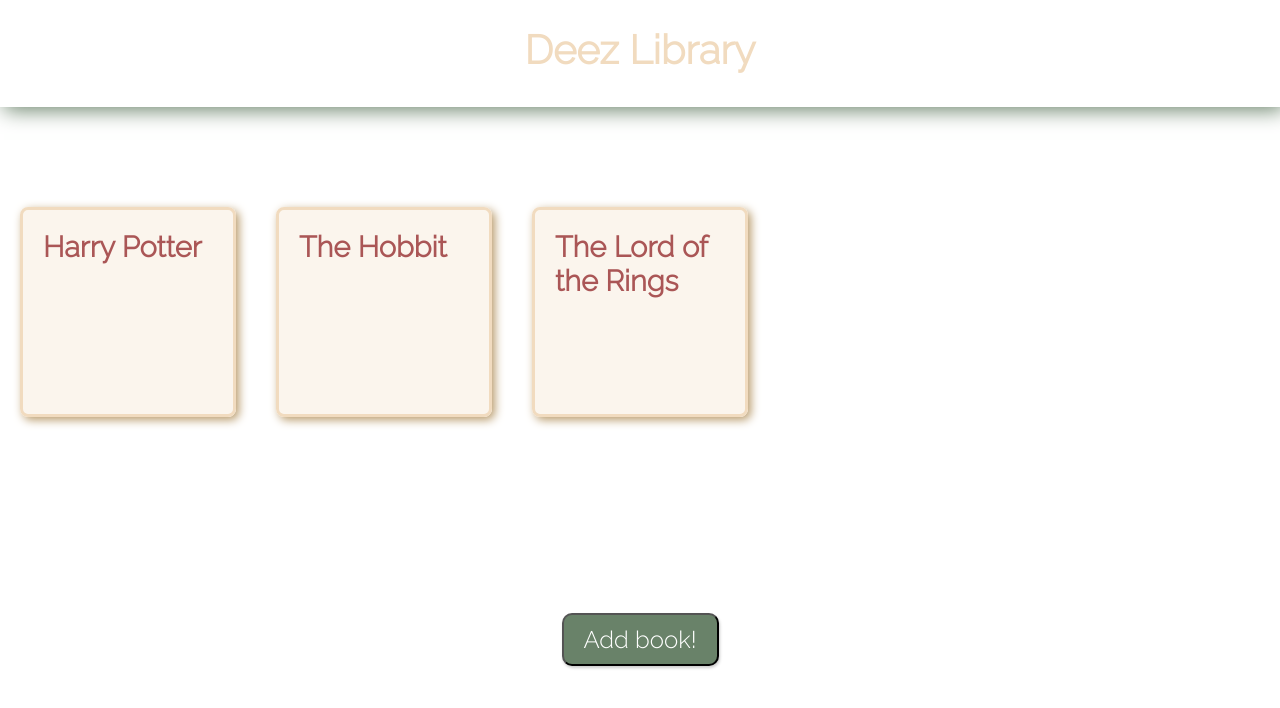
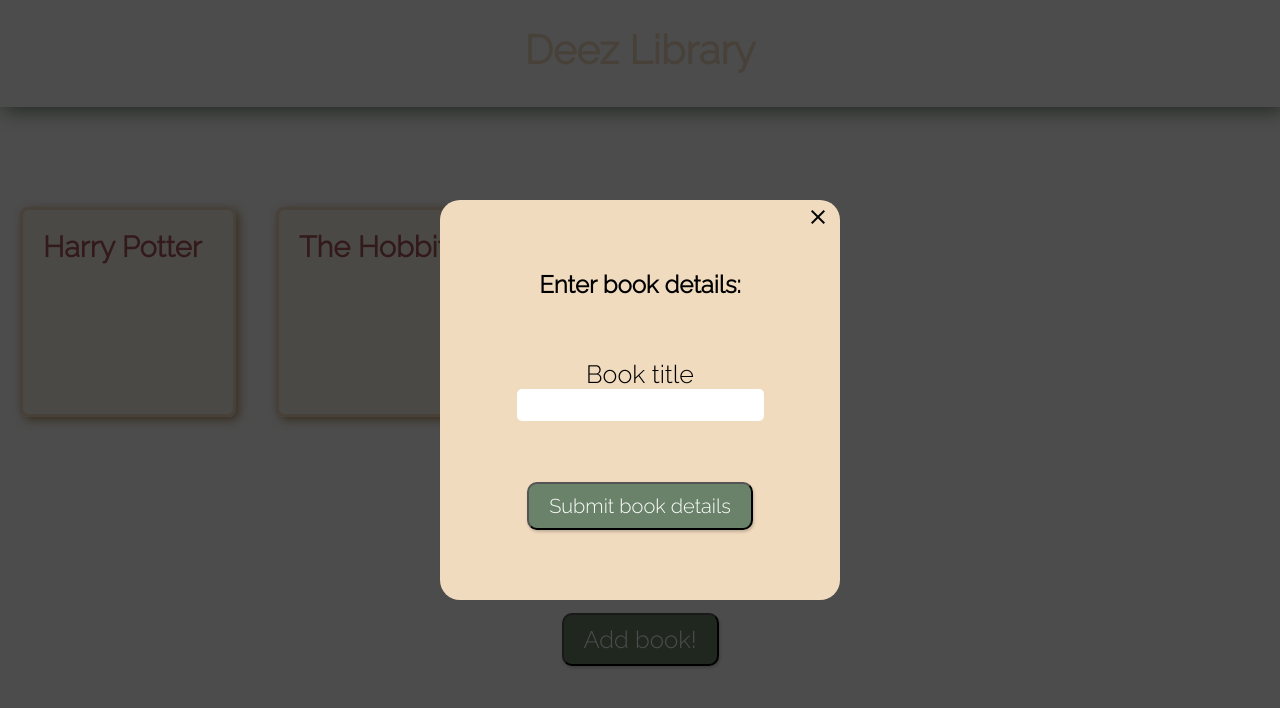
Before and after one commit to jamiecmarks/odin-library, a plain HTML site: page index.html in a window 1280 px wide. Both pictures are taken after a click on the button "Add book!". Drawn offline with nearby package versions, Linux system fonts and the light colour scheme.

Commit message:
Add modal with animation and close button

```diff
--- a/index.html
+++ b/index.html
@@ -5,14 +5,34 @@
     <meta charset="utf-8" />
     <link rel="stylesheet" href="styles.css" />
     <script src="./script.js" defer></script>
+    <link
+      rel="stylesheet"
+      href="https://fonts.googleapis.com/css2?family=Material+Symbols+Outlined:opsz,wght,FILL,GRAD@48,400,0,0"
+    />
   </head>
   <body>
     <h1 class="title">Deez Library</h1>
     <div class="main-content">
       <div class="books"></div>
       <div class="actions">
-        <button type="button">Add book!</button>
+        <button type="button" onclick="showModal()">Add book!</button>
       </div>
+    </div>
+    <div class="popup-form">
+      <form method="post" action="#">
+        <span class="material-symbols-outlined close">
+          close
+        </span>
+        <h2>Enter book details:</h2>
+        <div>
+          <label for="title">Book title</label>
+          <input type="text" id="title" name="title" minlength="40" required />
+        </div>
+
+        <button type="submit" onclick="closeModal()">
+          Submit book details
+        </button>
+      </form>
     </div>
   </body>
 </html>
--- a/script.js
+++ b/script.js
@@ -16,4 +16,17 @@ function display() {
   }
 }
 
+const modal = document.querySelector(".popup-form");
+const close = document.querySelector(".close");
+
+function showModal() {
+  modal.classList.add("active");
+}
+
+function closeModal() {
+  modal.classList.remove("active");
+}
+
+close.addEventListener("click", closeModal);
+
 display();
--- a/styles.css
+++ b/styles.css
@@ -46,13 +46,12 @@ body {
   grid-template-columns: repeat(auto-fill, minmax(250px, 1fr));
   grid-template-rows: minmax(200px, 250px);
   grid-auto-rows: minmax(250px, 1fr);
-
 }
 
 .book {
   padding: 20px;
   font-weight: 800;
-  color: #AA5656;
+  color: #aa5656;
   font-size: 29px;
   height: 1fr;
   width: 1fr;
@@ -75,10 +74,74 @@ button {
   padding: 10px 20px;
   border-radius: 10px;
   background-color: var(--main-clr);
-  color: white;k;
+  color: white;
   box-shadow: 1px 2px 3px rgba(0, 0, 0, 0.202);
 }
 
 button:hover {
   cursor: pointer;
 }
+
+.popup-form {
+  height: 100%;
+  width: 100%;
+  background-color: rgb(0, 0, 0, 0);
+  position: absolute;
+  visibility: hidden;
+}
+
+.popup-form > form {
+  background-color: #f1dbbf;
+  width: 400px;
+  height: 400px;
+  position: absolute;
+  top: 0%;
+  left: 50%;
+  transform: translate(-50%, -50%);
+
+  display: flex;
+  flex-direction: column;
+  justify-content: space-around;
+  align-items: center;
+
+  border-radius: 20px;
+  padding: 40px;
+}
+
+.popup-form div {
+  text-align: center;
+}
+
+.popup-form button {
+  font-size: 20px;
+}
+
+.popup-form label {
+  font-size: 25px;
+}
+
+.popup-form input {
+  height: 2rem;
+  border-radius: 5px;
+  border: none;
+  font-size: 1.3rem;
+  padding-left: 10px;
+}
+
+.popup-form.active {
+  visibility: visible;
+  background-color: rgb(0, 0, 0, 0.7);
+  transition: background-color 0.4s ease-in-out;
+}
+
+.popup-form.active > form {
+  top: 50%;
+  transition: top 0.4s ease-in;
+}
+
+.close {
+  position: absolute;
+  top: 5px;
+  right: 10px;
+  cursor: pointer;
+}
```
